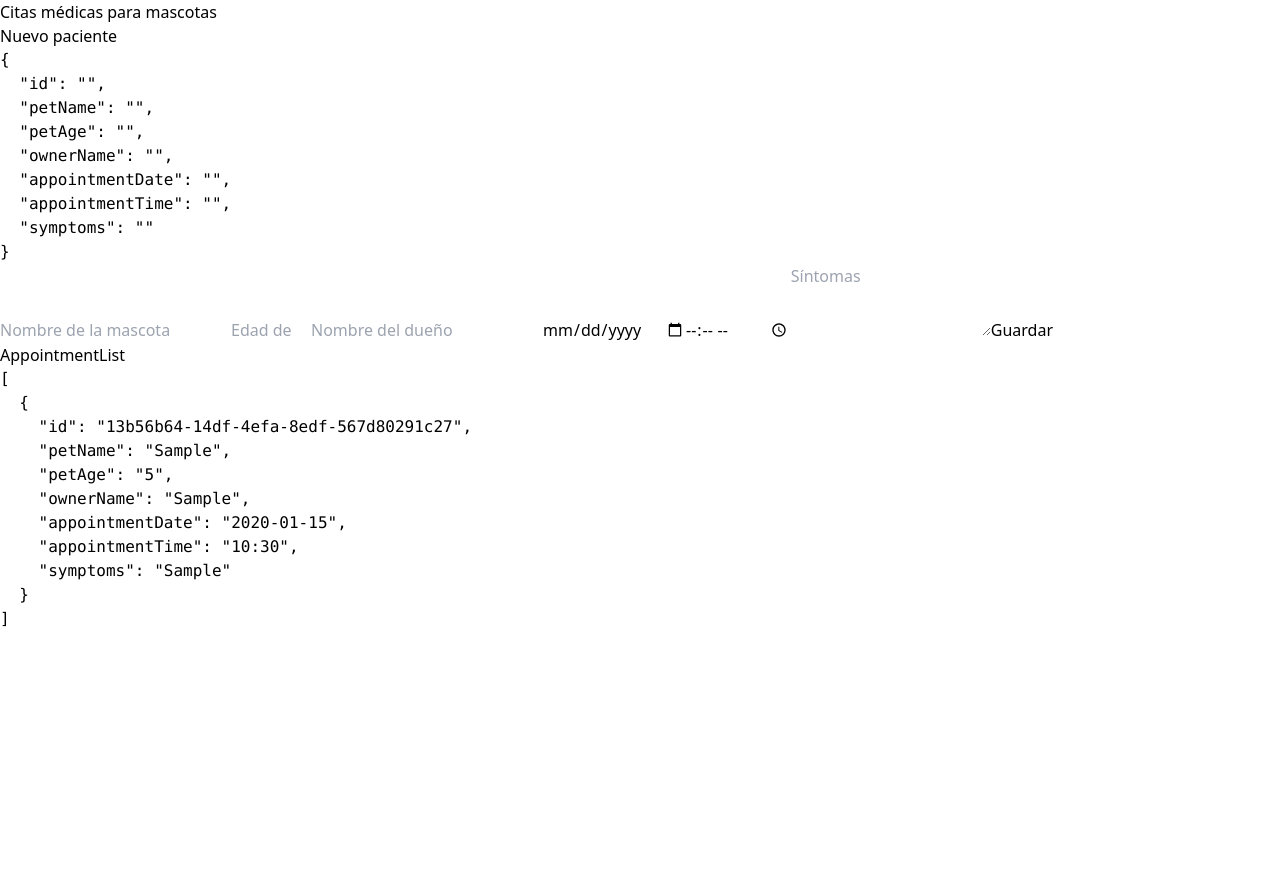
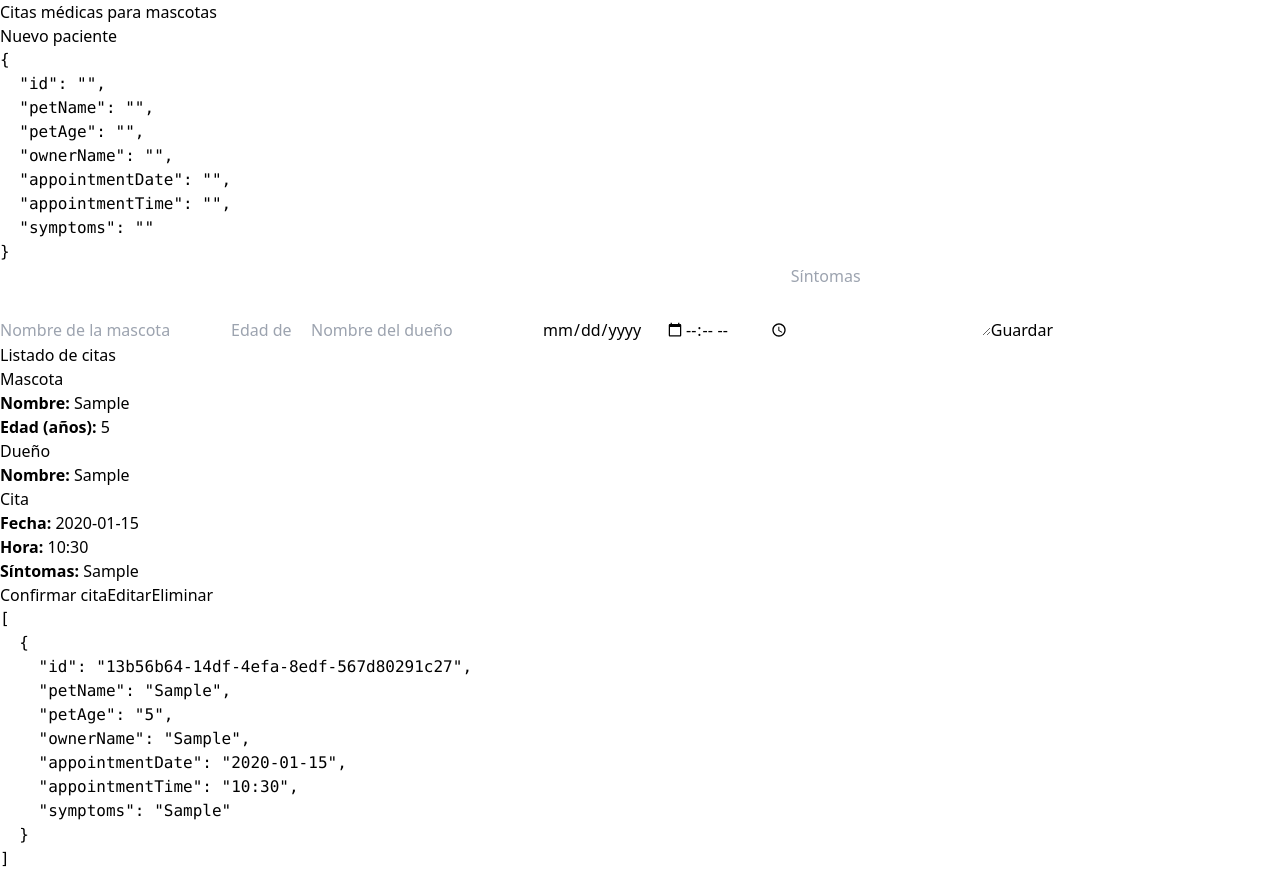
Before and after one commit to victorvzn/bootcamp-frontend-g21, a React (Vite) app in the folder semana10/dia03-01-react-appointments-app/: page / in a window 1280 px wide. Both pictures are taken after typing "Sample", "5", "Sample", "2020-01-15", "10:30", "Sample" into the empty fields and a click on the input "Guardar". Before the commit the page ends 800 px from the top, so only its background shows below. Built offline with nearby package versions, Linux system fonts and the light colour scheme.

Commit message:
semana10, dia03, 01, react appointments app

```diff
--- a/semana10/dia03-01-react-appointments-app/src/components/appointments/AppointmentList.jsx
+++ b/semana10/dia03-01-react-appointments-app/src/components/appointments/AppointmentList.jsx
@@ -1,6 +1,64 @@
-const AppointmentList = () => {
+const AppointmentList = ({ appointments }) => {
+
+  if (appointments.length === 0) {
+    return (
+      <section className="w-full bg-white rounded-lg">
+        <h2 className="text-2xl text-center mb-4">Listado de citas</h2>
+
+        <div className="flex justify-center items-center gap-4 h-96 text-3xl">
+          No hay citas disponibles.
+        </div>
+      </section>
+    )
+  }
+
   return (
-    <div>AppointmentList</div>
+    <section className="w-full p-4 bg-white rounded-lg">
+      <h2 className="text-2xl text-center mb-4">Listado de citas</h2>
+
+      {appointments.map(appointment => {
+        return (
+          <article className="flex flex-col gap-3 mb-4" key={appointment.id}>
+            <div className="border-2 border-sky-500 p-3 rounded-lg bg-sky-200">
+              <div>
+                <h4 className="font-semibold text-lg">Mascota</h4>
+                <div>
+                  <strong>Nombre:</strong> {appointment.petName}
+                </div>
+                <div>
+                  <strong>Edad (años):</strong> {appointment.petAge}
+                </div>
+              </div>
+              <div>
+                <h4 className="font-semibold text-lg">Dueño</h4>
+                <div>
+                  <strong>Nombre:</strong> {appointment.ownerName}
+                </div>
+              </div>
+              <div>
+                <h4 className="font-semibold text-lg">Cita</h4>
+                <div>
+                  <strong>Fecha:</strong> {appointment.appointmentDate}
+                </div>
+                <div>
+                  <strong>Hora:</strong> {appointment.appointmentTime}
+                </div>
+                <div>
+                  <strong>Síntomas:</strong> {appointment.symptoms}
+                </div>
+              </div>
+              <div className="flex flex-col gap-3 mt-3">
+                <button className="p-2 bg-green-600 text-white rounded-lg cursor-pointer">Confirmar cita</button>
+                <button className="p-2 bg-sky-600 text-white rounded-lg cursor-pointer">Editar</button>
+                <button className="p-2 bg-red-600 text-white rounded-lg cursor-pointer">Eliminar</button>
+              </div>
+            </div>
+          </article>
+        )
+      })}
+
+      <pre>{JSON.stringify(appointments, null, 2)}</pre>
+    </section>
   )
 }
 
--- a/semana10/dia03-01-react-appointments-app/src/pages/Appointments.jsx
+++ b/semana10/dia03-01-react-appointments-app/src/pages/Appointments.jsx
@@ -17,8 +17,9 @@ const Appointments = () => {
       <AppointmentForm
         onSave={handleSaveAppointment}
       />
-      <AppointmentList />
-      <pre>{JSON.stringify(appointments, null, 2)}</pre>
+      <AppointmentList
+        appointments={appointments}
+      />
     </>
   )
 }
```
